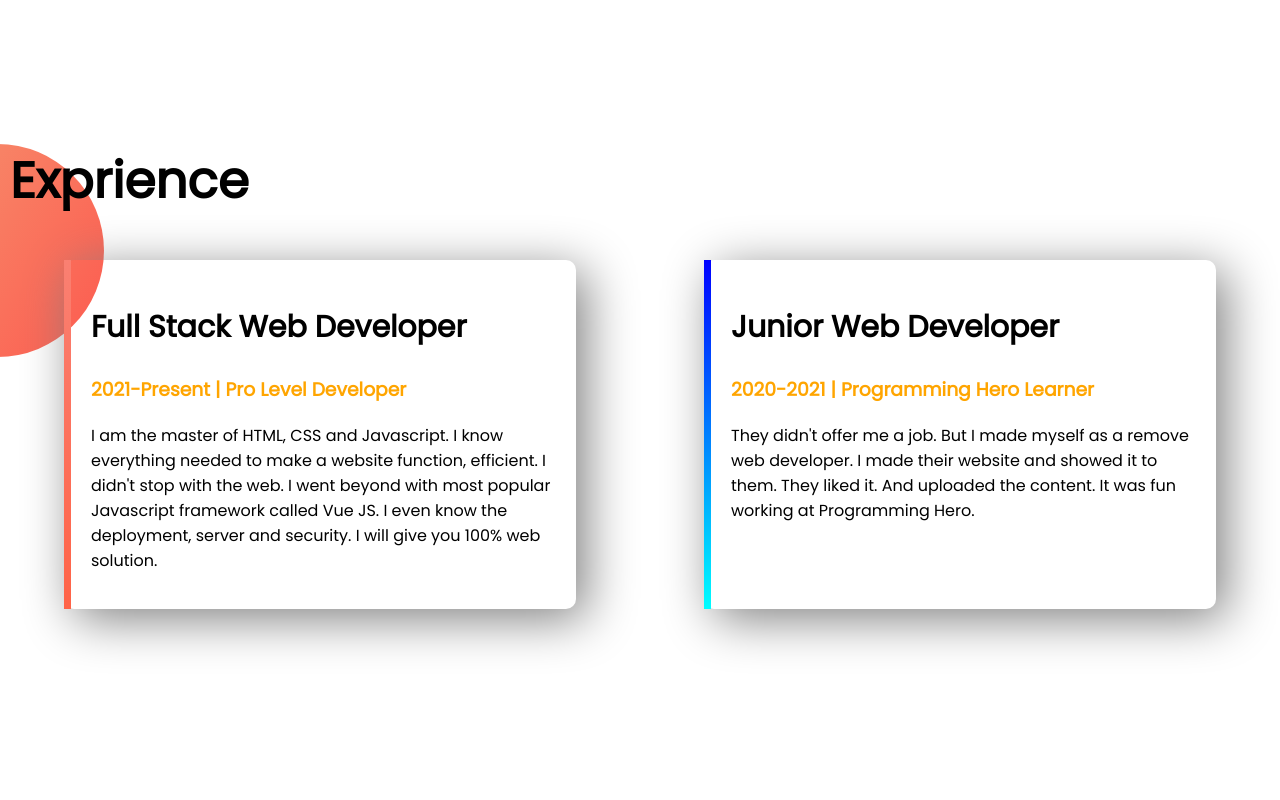
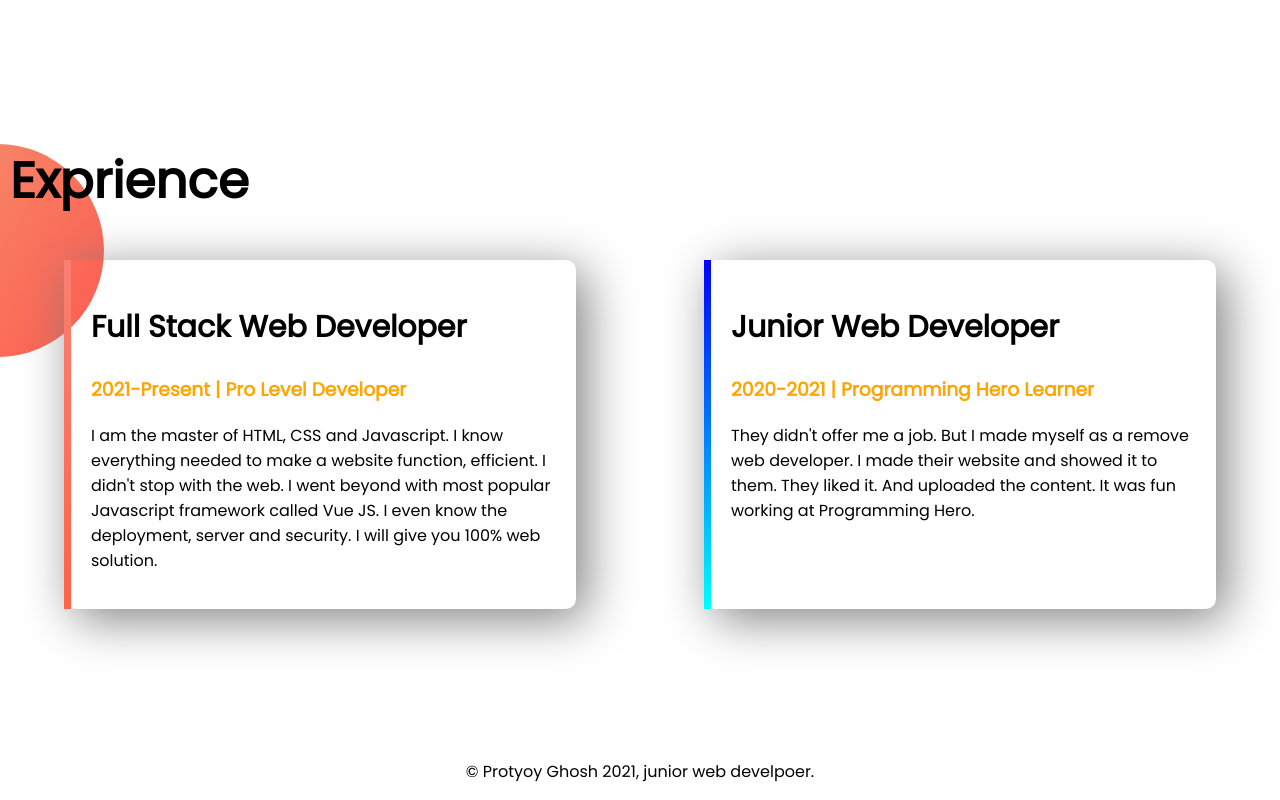
Before and after one commit to ProtyoyGhosh/personal_portfolio, a plain HTML site: page index.html in a window 1280 px wide. Shown: the part 1109-1909 px from the top of the page. Before the commit the page ends 1868 px from the top, so only its background shows below. Drawn offline with Linux system fonts and the light colour scheme.

Commit message:
copyright

```diff
--- a/index.html
+++ b/index.html
@@ -65,5 +65,10 @@
              </div>
          </div>
     </section>
+    <footer>
+        <p>
+            © Protyoy Ghosh 2021, junior web develpoer.
+        </p>
+    </footer>
 </body>
 </html>
--- a/style.css
+++ b/style.css
@@ -70,3 +70,7 @@ h2 {
 .footer-ex {
   padding-left: 10px;
 }
+
+footer p {
+  text-align: center;
+}
```
